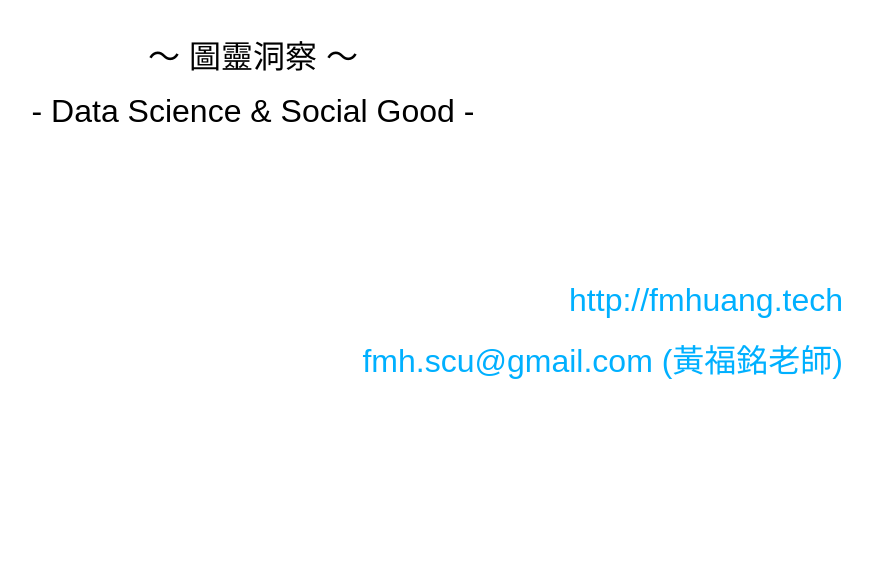
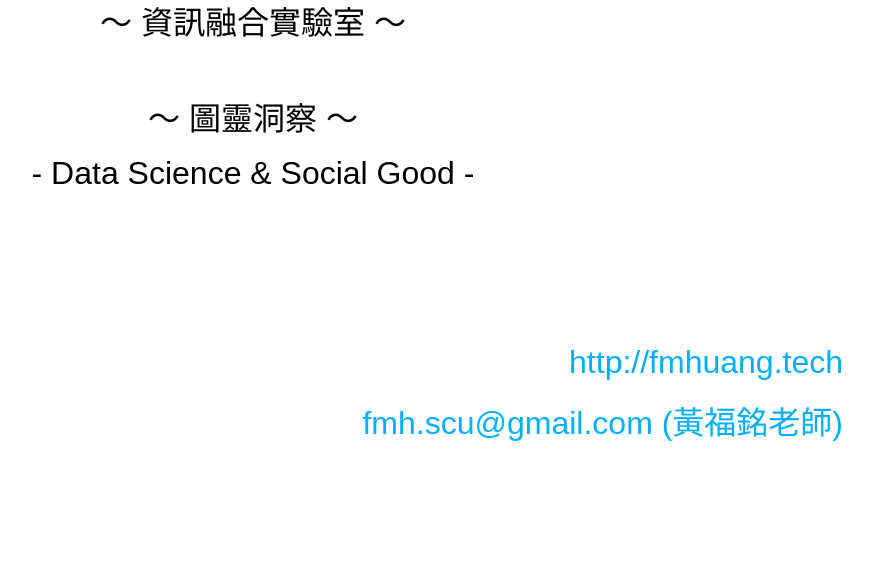
Before and after one commit to fuminghuang/fmhuang_tech, a plain HTML site: page index.html in a window 1280 px wide. Shown: the part 921-1482 px from the top of the page, without its empty margins (387-1259 px from the left). Before the commit the page ends 1420 px from the top, so only its background shows below. Drawn offline with Linux system fonts and the light colour scheme; a web font is replaced by a local one.

Commit message:
Update index.html

```diff
--- a/index.html
+++ b/index.html
@@ -29,6 +29,7 @@
     <img src="https://fuminghuang.github.io/fmhuang_tech/Logo_TuringInsight.png", width="30%">
     </a>
 <P>
+<p align="center"><FONT SIZE="6" color=black>～ 資訊融合實驗室 ～</FONT></p>
     </center>
 <P>
 <font color=white>...</font>
```
